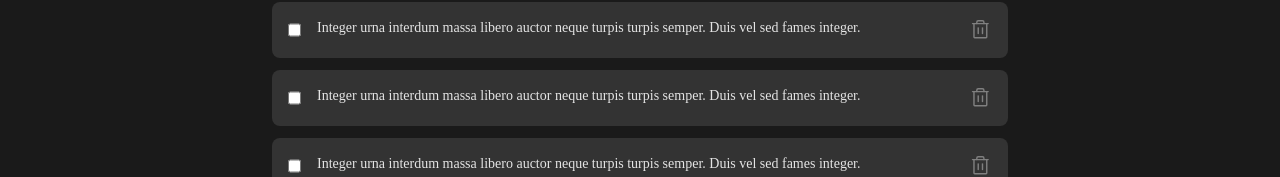
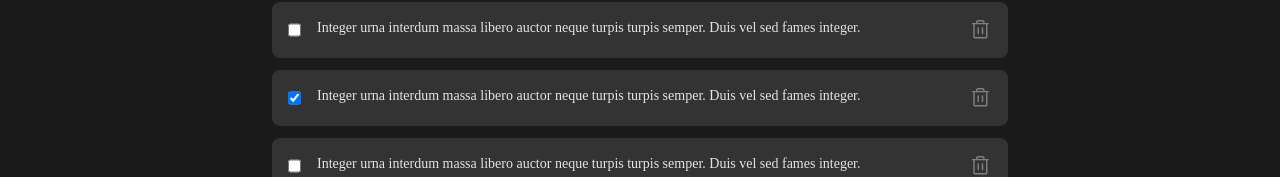
Before and after one commit to ThiagoLG/todo-list, a React (Vite) app: page / in a window 1280 px wide. Shown: the part 319-496 px from the top of the page. Built offline with nearby package versions, Linux system fonts and the light colour scheme.

Commit message:
implementing action to finish tasks

```diff
--- a/src/App.tsx
+++ b/src/App.tsx
@@ -54,6 +54,16 @@ function App() {
     setTasksList(tasksList.filter(task => task.id !== taskId));
   }
 
+  function handleTaskFinish(taskId?: string) {
+    setTasksList(
+      tasksList.map(task => {
+        if (task.id === taskId)
+          task.finishedAt = !!task.finishedAt ? undefined : new Date();
+
+        return task;
+      })
+    );
+  }
 
   return (
     <div className="App">
@@ -112,7 +122,13 @@ function App() {
             </>
             :
             tasksList.map((task) => {
-              return (<Task key={task.id} taskInfos={task} onDeleteTask={handleTaskDelete} />)
+              return (
+                <Task
+                  key={task.id}
+                  taskInfos={task}
+                  onDeleteTask={handleTaskDelete}
+                  onFinishTask={handleTaskFinish}
+                />)
             })
           }
 
--- a/src/components/Task/TaskItem.tsx
+++ b/src/components/Task/TaskItem.tsx
@@ -2,17 +2,33 @@ import styles from './TaskItem.module.scss'
 import { ITaskComponent } from '../../models/ITaskComponent'
 import { Trash } from 'phosphor-react'
 
-export function Task({ taskInfos, onDeleteTask }: ITaskComponent) {
+export function Task({ taskInfos, onDeleteTask, onFinishTask }: ITaskComponent) {
 
     function handleDeleteTask() {
         onDeleteTask(taskInfos.id);
     }
 
+    function handleFinishTask() {
+        onFinishTask(taskInfos.id);
+    }
+
+
     return (
         <div className={styles.taskItem}>
-            <input type="checkbox" />
-            <div className={styles.taskDescription}>{taskInfos.description}</div>
-            <Trash className={styles.trash} size={24} color="#808080" onClick={handleDeleteTask} />
+            <input
+                type="checkbox"
+                checked={!!taskInfos.finishedAt}
+                onChange={handleFinishTask} />
+
+            <div className={styles.taskDescription}>
+                {taskInfos.description}
+            </div>
+
+            <Trash
+                className={styles.trash}
+                size={24}
+                color="#808080"
+                onClick={handleDeleteTask} />
         </div>
     )
 }
--- a/src/models/ITaskComponent.ts
+++ b/src/models/ITaskComponent.ts
@@ -4,4 +4,5 @@ import { ITaskItem } from "./ITaskItem";
 export interface ITaskComponent {
     taskInfos: ITaskItem;
     onDeleteTask: (taskId: string) => void;
+    onFinishTask: (taskId: string) => void;
 }
```
